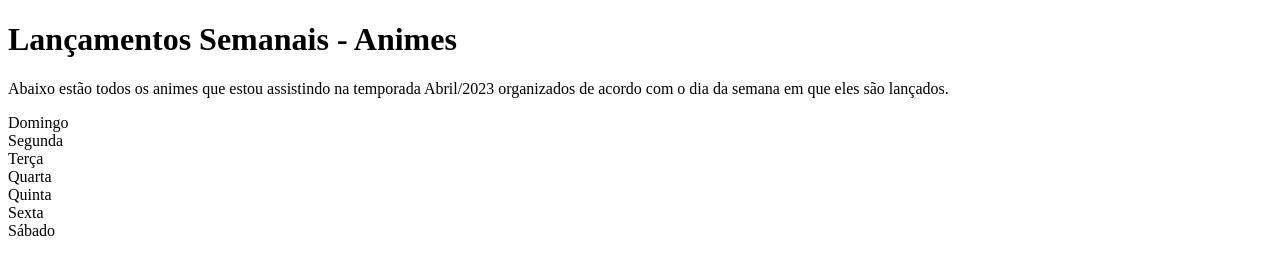
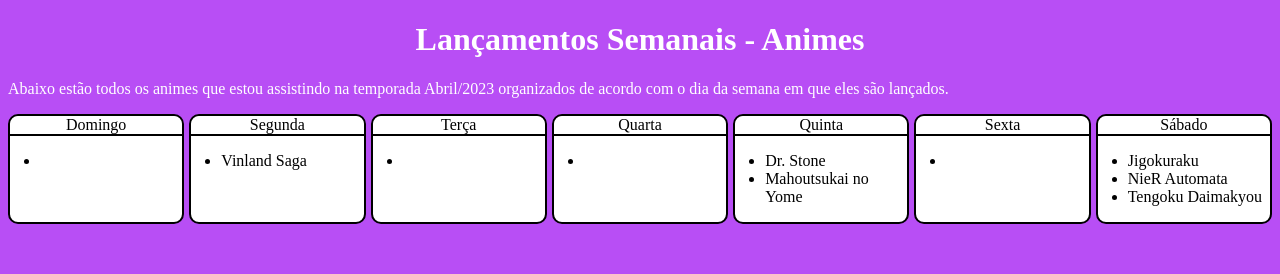
Before and after one commit to alysonfumagalli/calendario-anime, a plain HTML site: page index.html in a window 1280 px wide. Drawn offline with Linux system fonts and the light colour scheme.

Commit message:
Adição de estilos

```diff
--- a/index.html
+++ b/index.html
@@ -5,6 +5,7 @@
     <meta http-equiv="X-UA-Compatible" content="IE=edge">
     <meta name="viewport" content="width=device-width, initial-scale=1.0">
     <title>Calendário Semanal - Anime</title>
+    <link rel="stylesheet" href="styles.css">
 </head>
 <body>
     <h1>Lançamentos Semanais - Animes</h1>
@@ -12,32 +13,65 @@
     <div class="container">
         <div class="item">
             <div class="day">Domingo</div>
-            <div class="animes"></div>
+            <div class="animes">
+                <ul>
+                    <li></li>
+                </ul>
+            </div>
         </div>
         <div class="item">
             <div class="day">Segunda</div>
-            <div class="animes"></div>
+            <div class="animes">
+                <ul>
+                    <li>Vinland Saga</li>
+                </ul>
+            </div>
         </div>
         <div class="item">
             <div class="day">Terça</div>
-            <div class="animes"></div>
+            <div class="animes">
+                <ul>
+                    <li></li>
+                </ul>
+            </div>
         </div>
         <div class="item">
             <div class="day">Quarta</div>
-            <div class="animes"></div>
+            <div class="animes">
+                <ul>
+                    <li></li>
+                </ul>
+            </div>
         </div>
         <div class="item">
             <div class="day">Quinta</div>
-            <div class="animes"></div>
+            <div class="animes">
+                <ul>
+                    <li>Dr. Stone</li>
+                    <li>Mahoutsukai no Yome</li>
+                </ul>
+            </div>
         </div>
         <div class="item">
             <div class="day">Sexta</div>
-            <div class="animes"></div>
+            <div class="animes">
+                <ul>
+                    <li></li>
+                </ul>
+            </div>
         </div>
         <div class="item">
             <div class="day">Sábado</div>
-            <div class="animes"></div>
+            <div class="animes">
+                <ul>
+                    <li>Jigokuraku</li>
+                    <li>NieR Automata</li>
+                    <li>Tengoku Daimakyou</li>
+                </ul>
+            </div>
         </div>
     </div>
+
+    <script src="script.js"></script>
 </body>
 </html>
--- a/styles.css
+++ b/styles.css
@@ -0,0 +1,37 @@
+body {
+    background-color: #b84ef5;
+}
+
+h1 {
+    text-align: center;
+    color: #fff;
+}
+
+p {
+    color: #fff;
+}
+
+.container {
+    display: grid;
+    grid-template-columns: repeat(7, 1fr);
+    grid-gap: 5px;
+}
+
+.item {
+    background-color: #fff;
+    color: #000;
+    border: 2px solid black;
+    border-radius: 10px;
+}
+
+.day {
+ background-color: #fff;
+ display: flex;
+ border-bottom: 2px solid black;
+ border-radius: 10px 10px 0 0;
+ justify-content: center;
+}
+
+ul {
+    padding-left: 30px;
+}
```
